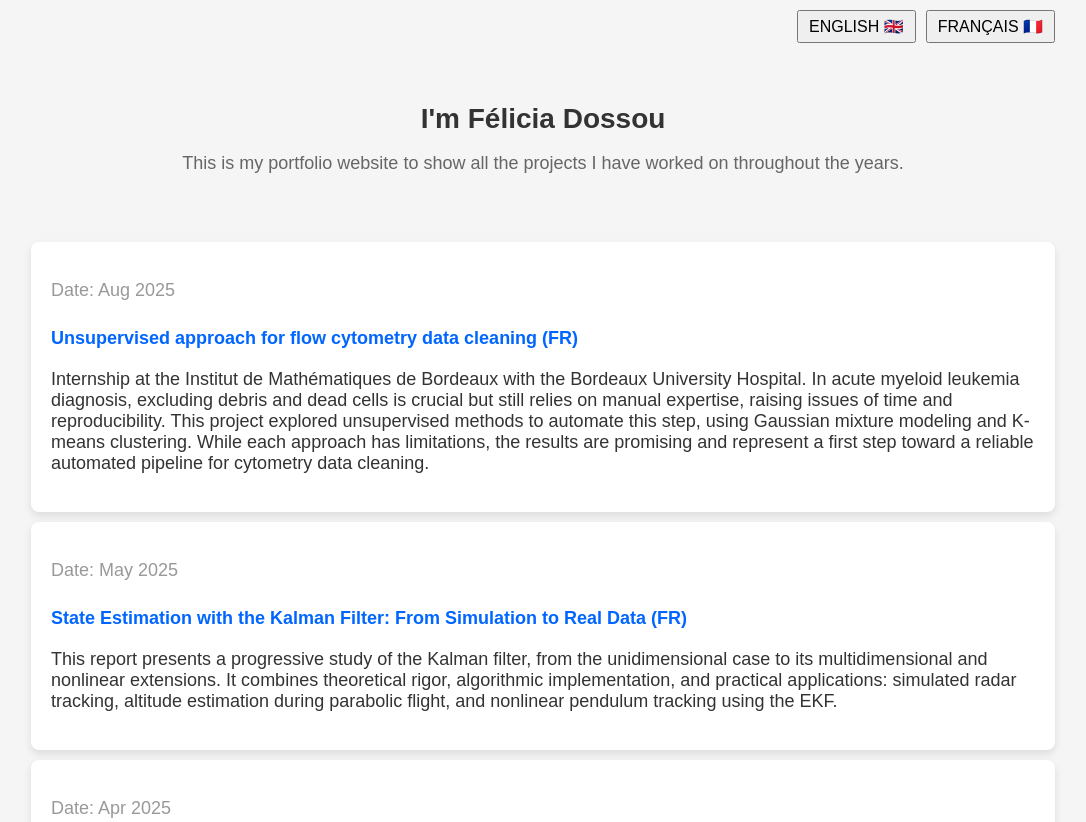
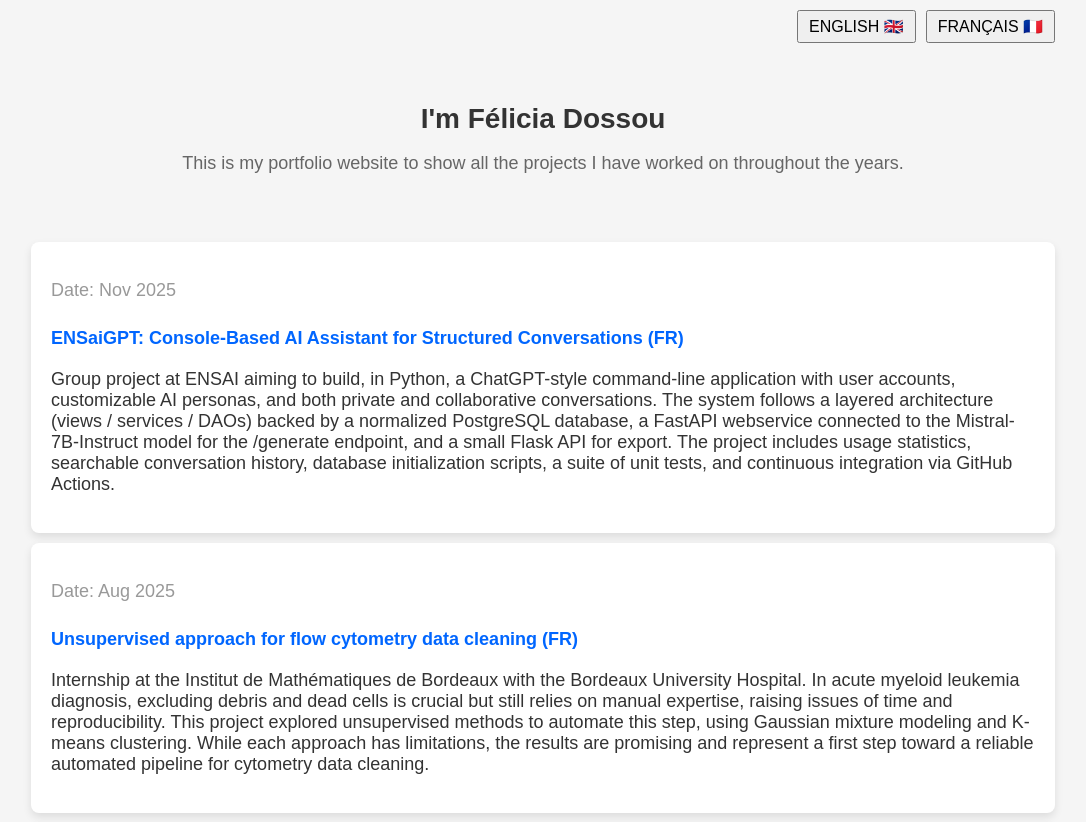
Before and after one commit to feliciadss/FeliciaDossouPortfolio, a plain HTML site: page index.html in a window 1280 px wide. Shown: the top 822 px of the page, without its empty margins (97-1183 px from the left). Drawn offline with Linux system fonts and the light colour scheme.

Commit message:
Update index.html

```diff
--- a/index.html
+++ b/index.html
@@ -98,6 +98,12 @@
         aboutDescription: "This is my portfolio website to show all the projects I have worked on throughout the years.",
         projects: [
           {
+            date: "Nov 2025",
+            title: "ENSaiGPT: Console-Based AI Assistant for Structured Conversations (FR)",
+            description: "Group project at ENSAI aiming to build, in Python, a ChatGPT-style command-line application with user accounts, customizable AI personas, and both private and collaborative conversations. The system follows a layered architecture (views / services / DAOs) backed by a normalized PostgreSQL database, a FastAPI webservice connected to the Mistral-7B-Instruct model for the /generate endpoint, and a small Flask API for export. The project includes usage statistics, searchable conversation history, database initialization scripts, a suite of unit tests, and continuous integration via GitHub Actions.",
+            link: "https://github.com/EnsaiGPT-Projet-grp13/ensai-gpt"
+          },
+          {
             date: "Aug 2025",
             title: "Unsupervised approach for flow cytometry data cleaning (FR)",
             description: "Internship at the Institut de Mathématiques de Bordeaux with the Bordeaux University Hospital. In acute myeloid leukemia diagnosis, excluding debris and dead cells is crucial but still relies on manual expertise, raising issues of time and reproducibility. This project explored unsupervised methods to automate this step, using Gaussian mixture modeling and K-means clustering. While each approach has limitations, the results are promising and represent a first step toward a reliable automated pipeline for cytometry data cleaning.",
@@ -194,6 +200,12 @@
         aboutTitle: "Je suis Félicia Dossou",
         aboutDescription: "Ceci est mon portfolio pour présenter tous les projets sur lesquels j'ai travaillé au fil des années.",
         projects: [
+          {
+              "date": "Novembre 2025",
+              "title": "ENSaiGPT: assistant IA en console pour conversations structurées (FR) (FR)",
+              "description": "Projet de groupe à l’ENSAI consistant à développer, en Python, une application de type ChatGPT en ligne de commande, avec comptes utilisateurs, personnages IA personnalisables et conversations privées ou collaboratives. L’architecture en couches (vues / services / DAO) s’appuie sur une base PostgreSQL normalisée, un webservice FastAPI connecté au modèle Mistral-7B-Instruct pour le endpoint /generate, et une petite API Flask pour l’export. Le projet intègre des statistiques d’usage, un historique de conversations recherchable, des scripts d’initialisation de la base ainsi qu’une batterie de tests unitaires et une intégration continue GitHub Actions.",
+              "link": "https://github.com/EnsaiGPT-Projet-grp13/ensai-gpt"
+            },
           {
               "date": "Août 2025",
               "title": "Approche non supervisée pour le nettoyage de données de cytométrie en flux (FR)",
```
